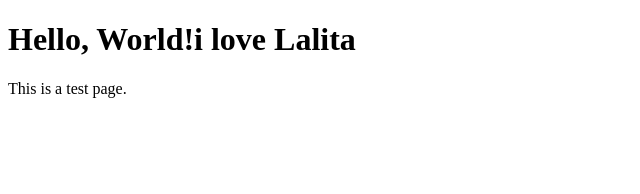
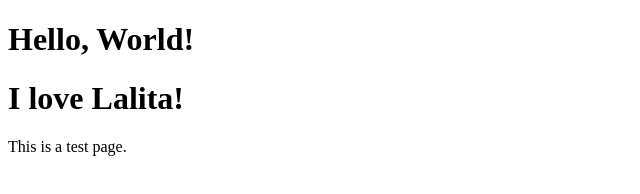
Before and after one commit to serega-gol/kurluk-3, a plain HTML site: page index.html in a window 1280 px wide. Shown: the whole page, without its empty margins (0-640 px from the left). Drawn offline with Linux system fonts and the light colour scheme.

Commit message:
Update index.html

```diff
--- a/index.html
+++ b/index.html
@@ -6,7 +6,8 @@
     <title>Test Page</title>
 </head>
 <body>
-    <h1>Hello, World!i love Lalita</h1>
+    <h1>Hello, World!</h1>
+    <h1>I love Lalita!</h1>
     <p>This is a test page.</p>
 </body>
 </html>
```
